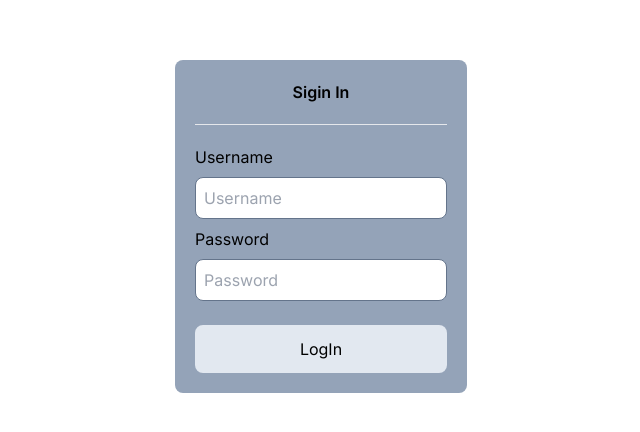
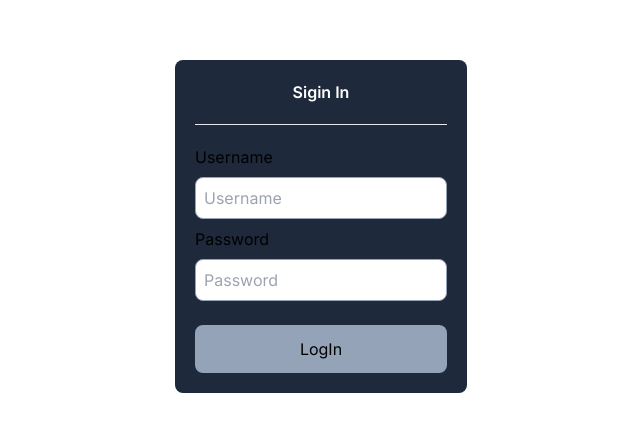
Before and after one commit to Akhi4009/string-app, a Next.js app in the folder my-app/: page /signin in a window 1280 px wide. Shown: the part 174-606 px from the top of the page, without its empty margins (319-959 px from the left). Built offline with nearby package versions, Linux system fonts and the light colour scheme.

Commit message:
signup endpoint created

```diff
--- a/my-app/src/app/(public)/signin/form.tsx
+++ b/my-app/src/app/(public)/signin/form.tsx
@@ -30,10 +30,10 @@ const Form = () => {
   return (
     <>
     <form onSubmit={handleSubmit}
-     className="flex flex-col gap-2 p-5 bg-slate-400 max-w-xs w-full rounded-lg">
+     className="flex flex-col gap-2 p-5 bg-slate-800 max-w-xs w-full rounded-lg">
 
 <div  className="text-center">
-    <h3 className="font-semibold">Sigin In</h3>
+    <h3 className="font-semibold text-white">Sigin In</h3>
 </div>
 <div className="my-3">
     <hr/>
@@ -46,7 +46,7 @@ const Form = () => {
     value={username}
     onChange={(e)=>setUsername(e.target.value)}
     required
-    className="text-block p-2 border border-slate-500 rounded-lg"
+    className="text-block p-2 border border-slate-400 rounded-lg"
 
     />
     </div>
@@ -58,11 +58,11 @@ const Form = () => {
          value={password}
          onChange={(e)=>setPassword(e.target.value)}
          required
-         className="text-block p-2 border border-slate-500 rounded-lg"
+         className="text-block p-2 border border-slate-400 rounded-lg"
          />
         </div>
  <div className="flex flex-col gap-2 ">
-    <button type="submit" className="bg-slate-200 p-3 mt-4  rounded-lg ">LogIn</button>
+    <button type="submit" className="bg-slate-400 p-3 mt-4  rounded-lg ">LogIn</button>
  </div>
     </form>
     </>
--- /dev/null
+++ b/my-app/src/app/api/signup/route.ts
@@ -0,0 +1,29 @@
+import bcrypt from "bcrypt";
+import { sql } from "../../../../db";
+import { NextResponse } from "next/server";
+
+export async function POST(request: Request) {
+    try {
+        const json = await request.json();
+
+        const res = await sql(
+            `select id, username from users where username ilike $1`,
+            [json.username]
+        );
+
+        if (res.rowCount !== null && res.rowCount !== undefined && res.rowCount > 0) {
+            return NextResponse.json({ error: "User already exists" });
+        }
+
+        const salt=10;
+        const hash = await bcrypt.hash(json.password,salt)
+
+        await sql(`insert into users (username,password) values($1,$2)`,
+        [json.username,hash]);
+
+        return NextResponse.json({msg:"Registeration success"},{status:201});
+    } catch (error) {
+        console.error("Error in POST request:", error);
+        return NextResponse.json({error:"Server error",status:500})
+    }
+}
```
